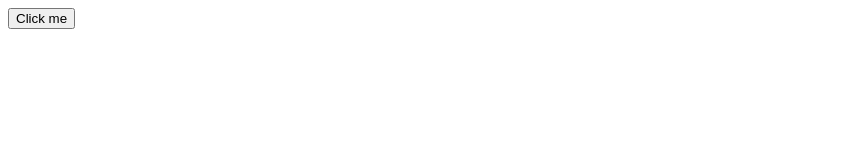
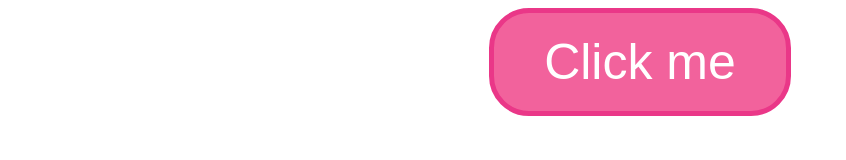
Before and after one commit to veysean/Web-Design, a plain HTML site: page S3-PRACTICE-CSS_Selectors-Box-Model/START CODE/EX-3/index.html in a window 1280 px wide. Shown: the whole page, without its empty margins (0-846 px from the left). Drawn offline with Linux system fonts and the light colour scheme.

Commit message:
Finished

```diff
--- a/S3-PRACTICE-CSS_Selectors-Box-Model/START CODE/EX-3/style.css
+++ b/S3-PRACTICE-CSS_Selectors-Box-Model/START CODE/EX-3/style.css
@@ -1 +1,22 @@
 /* TODO */
+body{
+    display: flex;
+    flex-direction: row;
+    justify-content: center;
+}
+
+button {
+    cursor: pointer;
+    padding: 20px 50px 20px 50px;
+    background-color:#f2629c;
+    border: 5px solid#ea3788;
+    border-radius: 40px;
+    font-size: 50px;
+    text-align: center;
+    color: white;
+}
+
+button:hover{
+    background-color:#962558;
+    border-color:#541b3d;
+}
```
